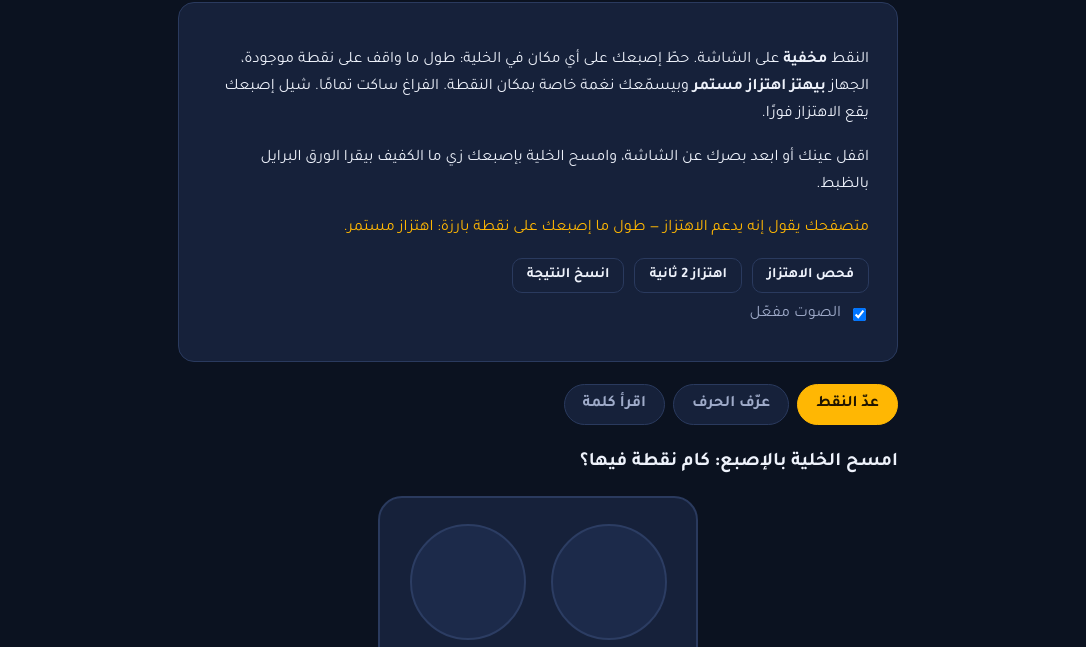
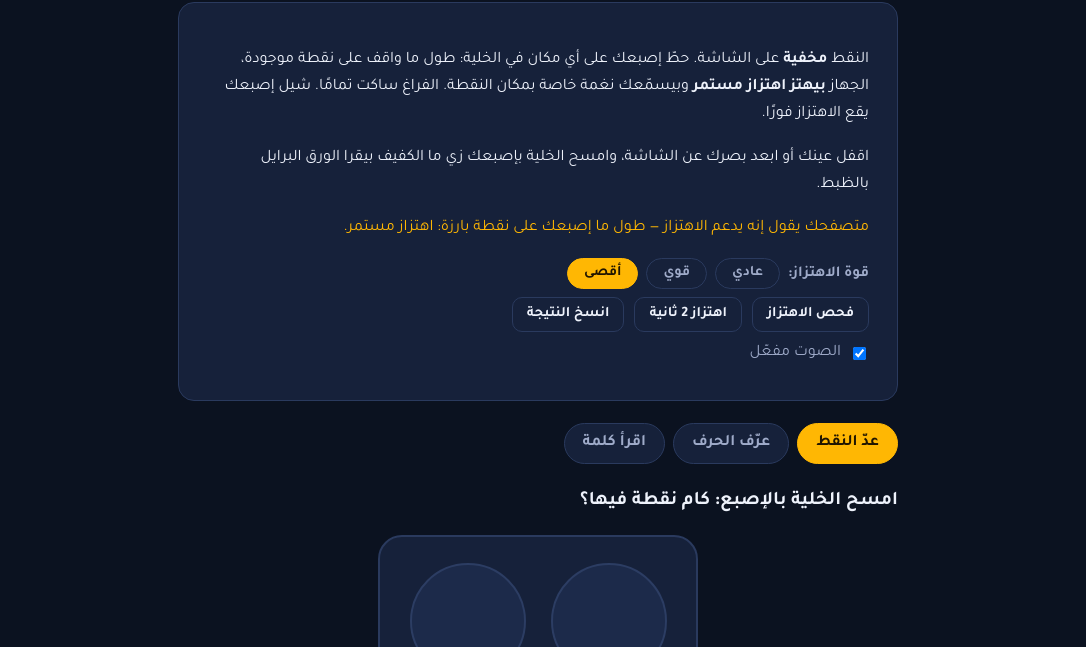
Before and after one commit to yousefessam612/nuqta, a plain HTML site: page touch.html in a window 1280 px wide. Shown: the part 153-800 px from the top of the page, without its empty margins (102-1188 px from the left). Drawn offline with Linux system fonts and the light colour scheme; no server answers.

Commit message:
ثلاث مستويات لقوة الاهتزاز مع نمط ضربات متتالية قوي كأقصى افتراضي

```diff
--- a/css/style.css
+++ b/css/style.css
@@ -173,6 +173,16 @@ h2 { font-size: 1.8rem; margin: 0 0 26px; }
 .howto { text-align: start; }
 .capability { color: var(--accent); }
 .vibe-check { display: flex; align-items: center; gap: 10px; flex-wrap: wrap; margin: 8px 0; }
+.vibe-power { display: flex; align-items: center; gap: 8px; flex-wrap: wrap; margin: 10px 0 4px; }
+.vibe-power-label { color: var(--muted); font-weight: 700; font-size: 0.95rem; }
+.vbtn {
+  background: var(--card); color: var(--muted);
+  border: 1px solid var(--line); border-radius: 999px;
+  padding: 6px 16px; font-family: inherit; font-size: 0.9rem;
+  font-weight: 700; cursor: pointer;
+}
+.vbtn:hover { border-color: var(--accent); }
+.vbtn.active { background: var(--accent); color: #201500; border-color: var(--accent); }
 .vibe-status { color: var(--muted); font-size: 0.9rem; line-height: 1.8; margin: 6px 0 0; }
 .vibe-status div { border-inline-start: 3px solid var(--line); padding-inline-start: 10px; margin-bottom: 2px; }
 .toggle { display: inline-flex; gap: 8px; align-items: center; color: var(--muted); cursor: pointer; }
--- a/js/touch.js
+++ b/js/touch.js
@@ -145,18 +145,47 @@
 
   let buzzLoop = null;
 
+  const VIBE_MODES = [
+    { kick: [70], loop: 70, cycle: 115 },
+    { kick: [60, 25, 60], loop: 90, cycle: 50 },
+    { kick: [60, 20, 60, 20, 60], loop: [55, 25, 55, 25, 90], cycle: 125 }
+  ];
+
+  let vibeLevel = 2;
+  try {
+    const saved = parseInt(localStorage.getItem("nuqta.vibepower") || "2", 10);
+    if (saved >= 0 && saved <= 2) vibeLevel = saved;
+  } catch (e) {}
+
   function buzzOn() {
     if (!hasVibrate || buzzLoop) return;
-    try { navigator.vibrate(70); } catch (e) {}
+    const mode = VIBE_MODES[vibeLevel];
+    try { navigator.vibrate(mode.kick); } catch (e) {}
     buzzLoop = setInterval(() => {
-      try { navigator.vibrate(70); } catch (e) {}
-    }, 110);
+      try { navigator.vibrate(mode.loop); } catch (e) {}
+    }, mode.cycle);
   }
 
   function buzzOff() {
     if (buzzLoop) { clearInterval(buzzLoop); buzzLoop = null; }
     if (hasVibrate) { try { navigator.vibrate(0); } catch (e) {} }
   }
+
+  function setVibeLevel(level) {
+    vibeLevel = level;
+    try { localStorage.setItem("nuqta.vibepower", String(level)); } catch (e) {}
+    for (const b of document.querySelectorAll(".vbtn")) {
+      b.classList.toggle("active", Number(b.dataset.p) === level);
+    }
+    const wasOn = !!buzzLoop;
+    buzzOff();
+    if (wasOn) buzzOn();
+  }
+
+  for (const b of document.querySelectorAll(".vbtn")) {
+    b.addEventListener("click", () => { audio.ensure(); setVibeLevel(Number(b.dataset.p)); });
+  }
+  setVibeLevel(vibeLevel);
 
   function buzzPattern(p) {
     if (!hasVibrate) return;
--- a/touch.html
+++ b/touch.html
@@ -36,6 +36,12 @@
       اقفل عينك أو ابعد بصرك عن الشاشة، وامسح الخلية بإصبعك زي ما الكفيف بيقرا الورق البرايل بالظبط.
     </p>
     <p class="capability" id="capLine"></p>
+    <div class="vibe-power">
+      <span class="vibe-power-label">قوة الاهتزاز:</span>
+      <button class="vbtn" data-p="0" type="button">عادي</button>
+      <button class="vbtn" data-p="1" type="button">قوي</button>
+      <button class="vbtn active" data-p="2" type="button">أقصى</button>
+    </div>
     <div class="vibe-check">
       <button id="vibeTest" class="btn btn-small" type="button">فحص الاهتزاز</button>
       <button id="vibeLong" class="btn btn-small" type="button">اهتزاز 2 ثانية</button>
```
